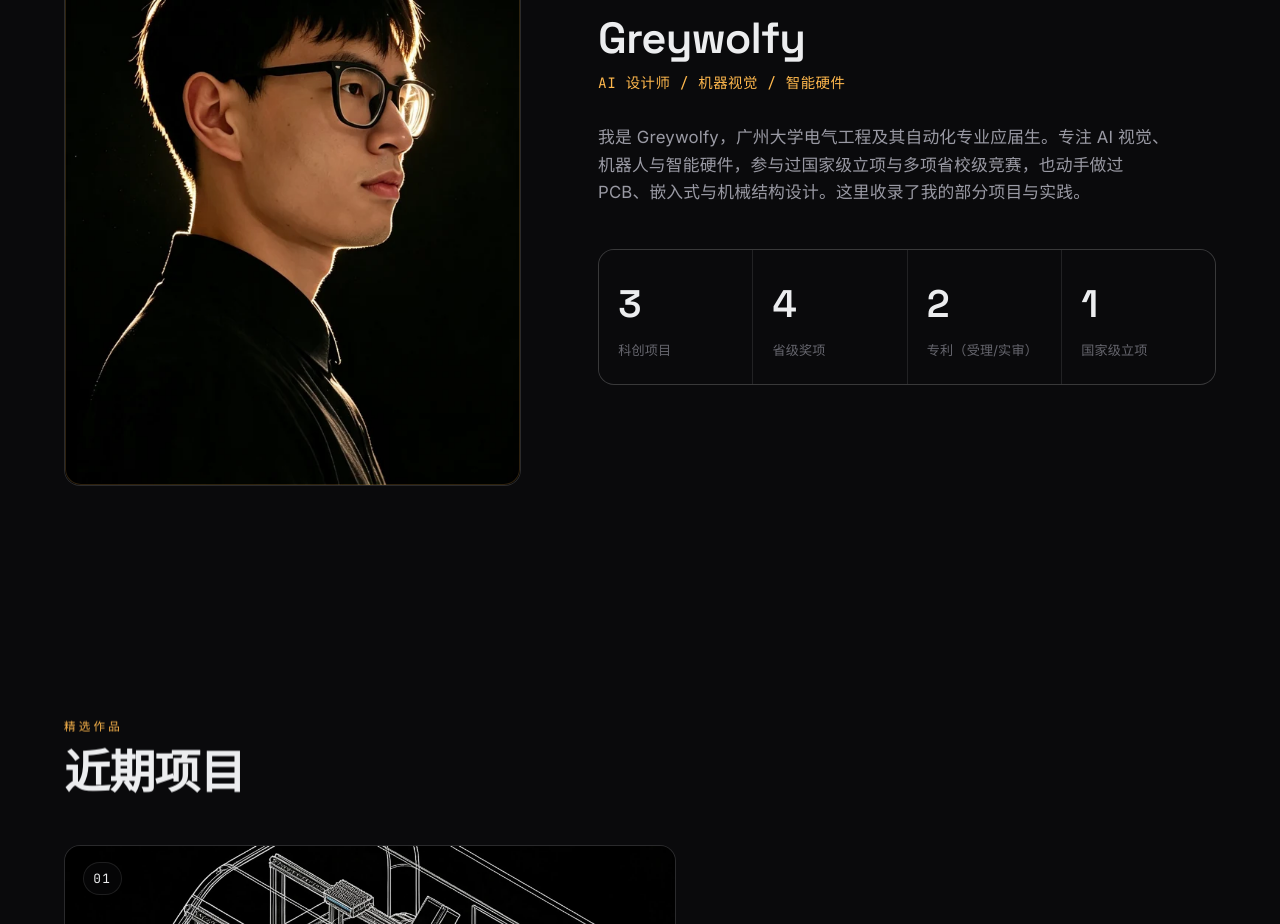
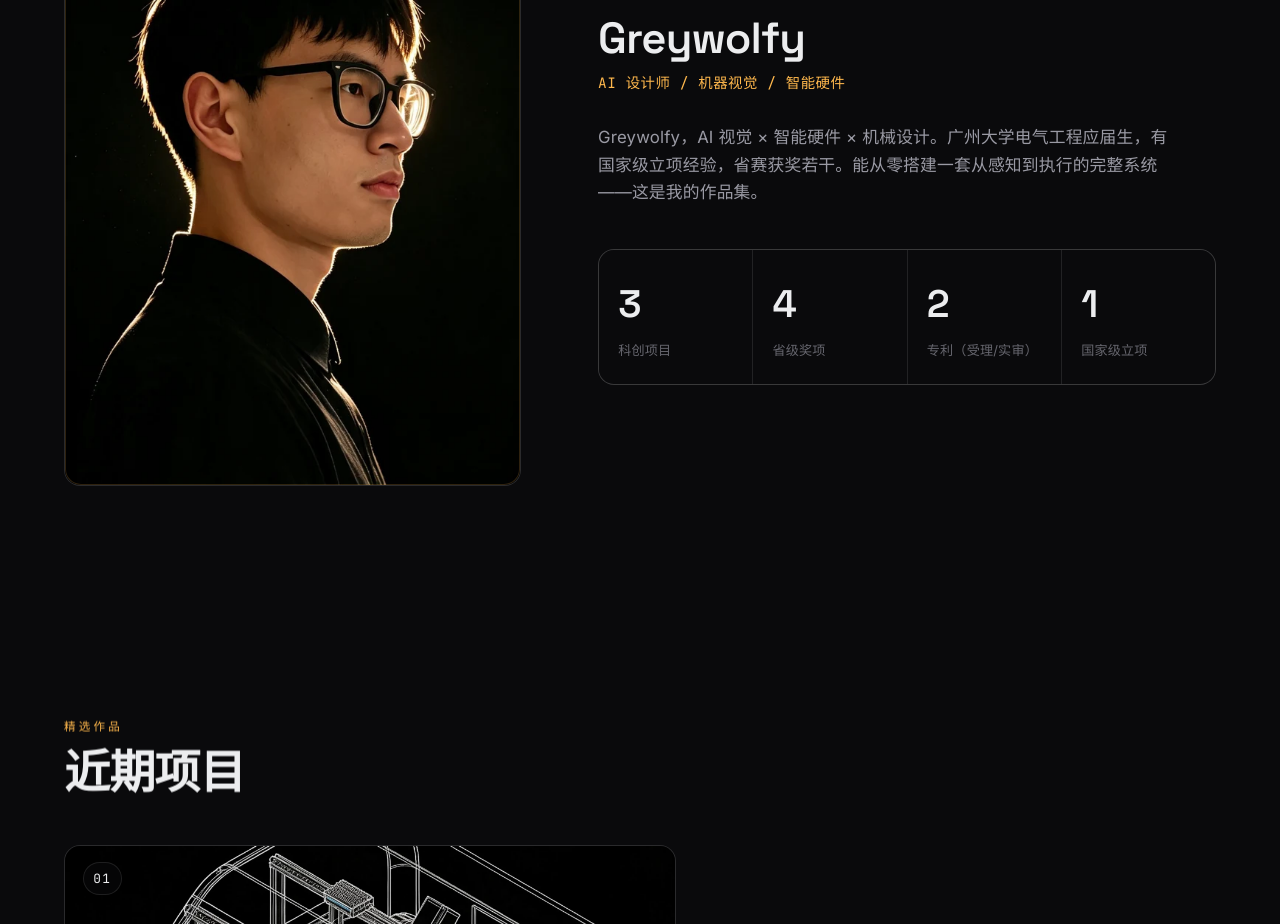
Before and after one commit to GZgreywolfy/designer-portfolio, a React (Vite) app: page / in a window 1280 px wide. Shown: the part 1000-1924 px from the top of the page. Built offline with nearby package versions, Linux system fonts and the light colour scheme.

Commit message:
chore(content): 优化关于页 intro 文案，更简洁有力

```diff
--- a/src/data/content.js
+++ b/src/data/content.js
@@ -16,7 +16,7 @@ export const profile = {
   roles: ['AI 设计师', '机器视觉', '智能硬件'],
   tagline: '用深度学习、机器视觉与硬件设计，把复杂的工程问题收拢成清晰、可落地的智能系统。',
   intro:
-    '我是 Greywolfy，广州大学电气工程及其自动化专业应届生。专注 AI 视觉、机器人与智能硬件，参与过国家级立项与多项省校级竞赛，也动手做过 PCB、嵌入式与机械结构设计。这里收录了我的部分项目与实践。',
+    'Greywolfy，AI 视觉 × 智能硬件 × 机械设计。广州大学电气工程应届生，有国家级立项经验，省赛获奖若干。能从零搭建一套从感知到执行的完整系统——这是我的作品集。',
   email: 'asdjkhkx5435@outlook.com',
   heroPoster,
   avatar,
```
